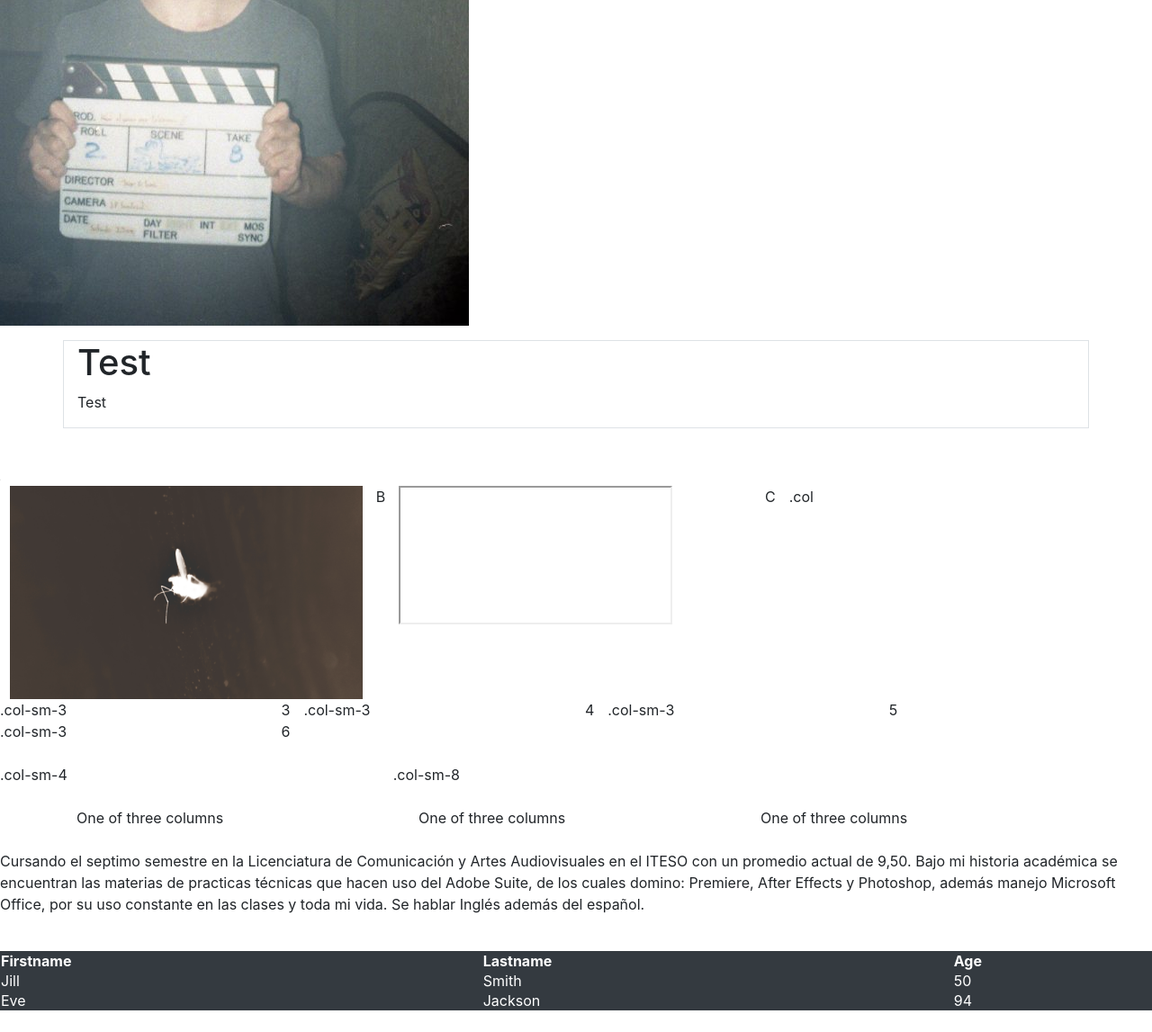
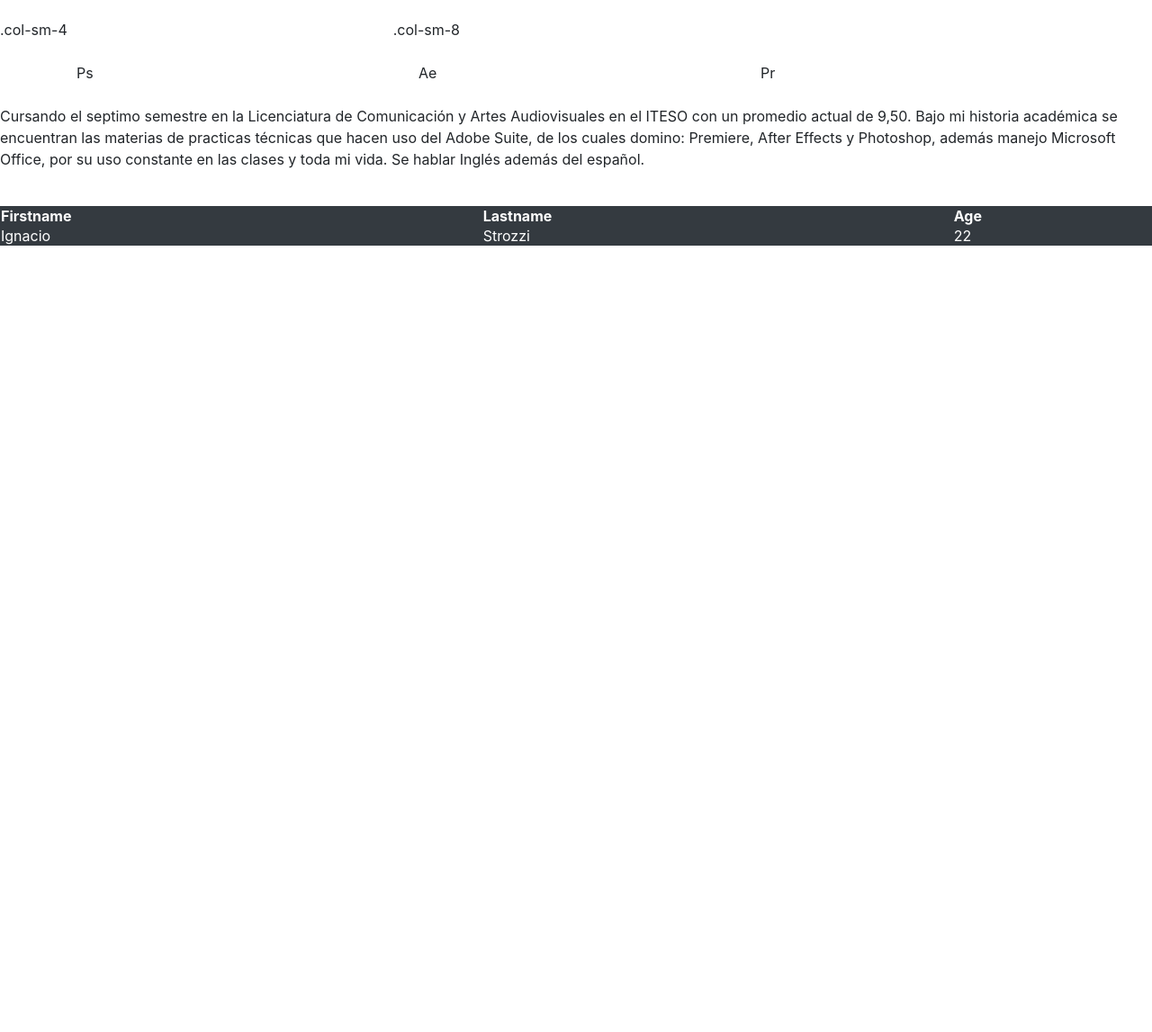
Before and after one commit to ignaciostrozzi/ignaciostrozzi.github.io, a plain HTML site: page index.htm in a window 1280 px wide. Shown: the part 1416-2563 px from the top of the page at 90% size. After the commit the page ends 1713 px from the top, so only its background shows below. Drawn offline with nearby package versions, Linux system fonts and the light colour scheme; grey boxes are pictures that could not be loaded.

Commit message:
Add files via upload

```diff
--- a/index.htm
+++ b/index.htm
@@ -16,8 +16,6 @@
 <br>
         	<img src="img030.jpg" class="rounded-circle" class="mx-auto d-block">
             </img>
-
-<br>
 
           <img class="img-fluid" src="img030.jpg">
               </img>
@@ -79,13 +77,13 @@
 <div class="container">
   <div class="row">
     <div class="col-sm">
-      One of three columns
+      Ps
     </div>
     <div class="col-sm">
-      One of three columns
+      Ae
     </div>
     <div class="col-sm">
-      One of three columns
+      Pr
     </div>
   </div>
 </div>
@@ -109,15 +107,11 @@
     <th>Age</th>
   </tr>
   <tr>
-    <td>Jill</td>
-    <td>Smith</td>
-    <td>50</td>
+    <td>Ignacio</td>
+    <td>Strozzi</td>
+    <td>22</td>
   </tr>
-  <tr>
-    <td>Eve</td>
-    <td>Jackson</td>
-    <td>94</td>
-  </tr>
+
 </table>
 
 <br>
```
